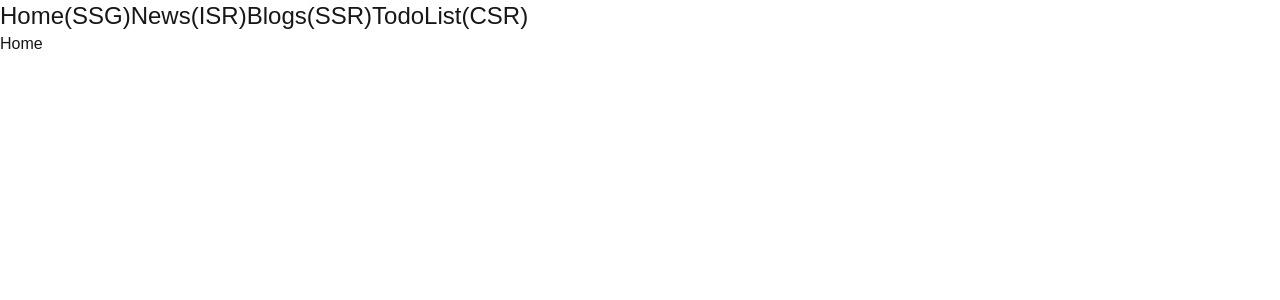
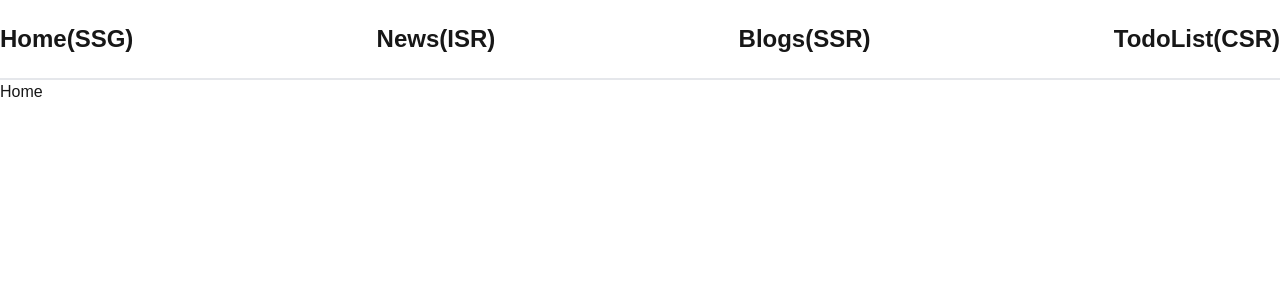
Before and after one commit to woohyuckk/standard-03-14, a Next.js app: page / in a window 1280 px wide. Shown: the top 300 px of the page. Built offline with nearby package versions, Linux system fonts and the light colour scheme.

Commit message:
1단계 완료 ui 수정

```diff
--- a/src/components/header.tsx
+++ b/src/components/header.tsx
@@ -4,7 +4,7 @@ const Header = () => {
   return (
     <>
       <nav className="navbar">
-        <ul className="nav-list flex text-2xl ">
+        <ul className="nav-list flex text-2xl justify-between font-bold border-b-2 h-20 items-center">
           <li className="nav-item">
             <Link href="/" className="nav-link">
               Home(SSG)
```
